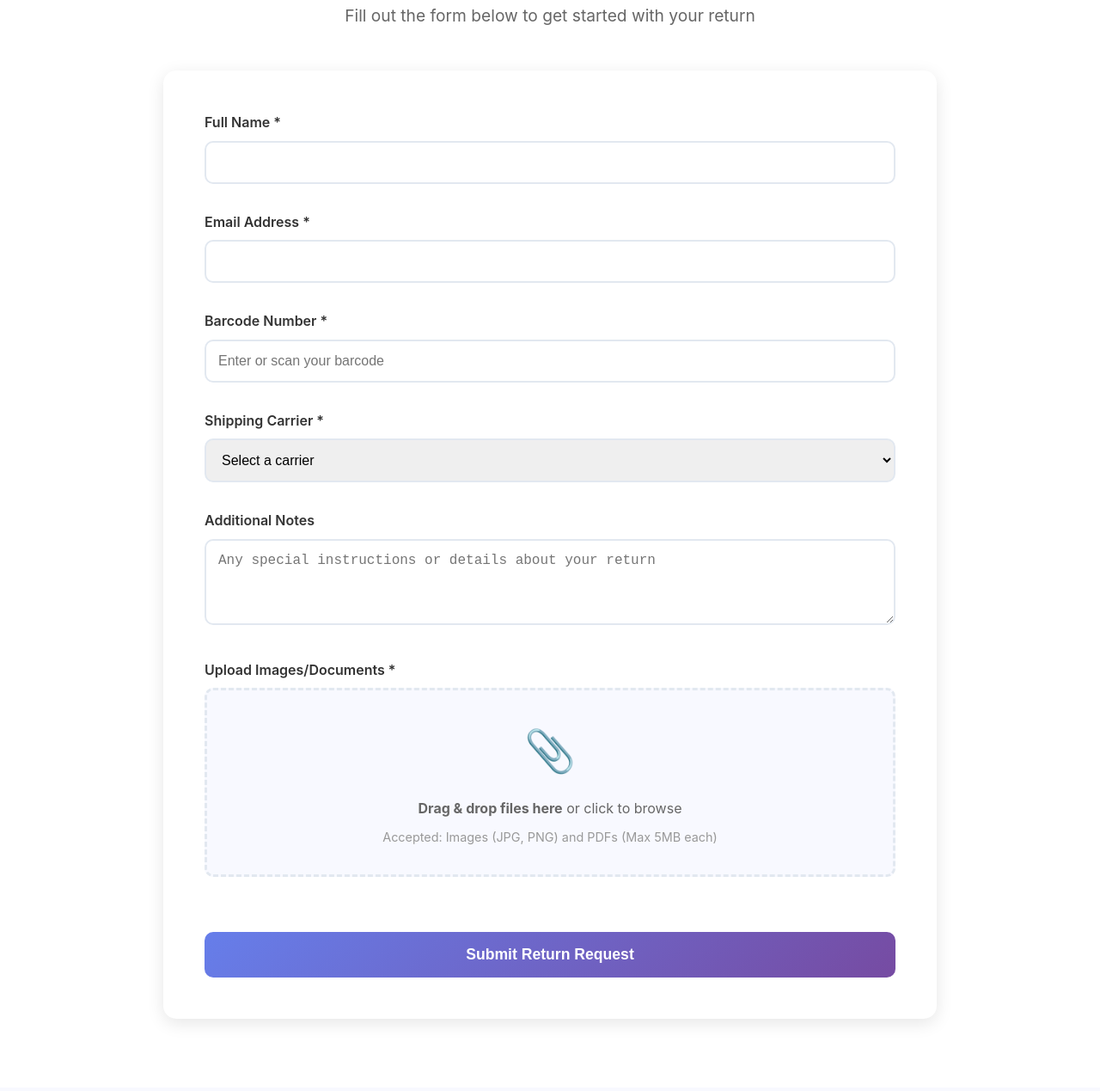
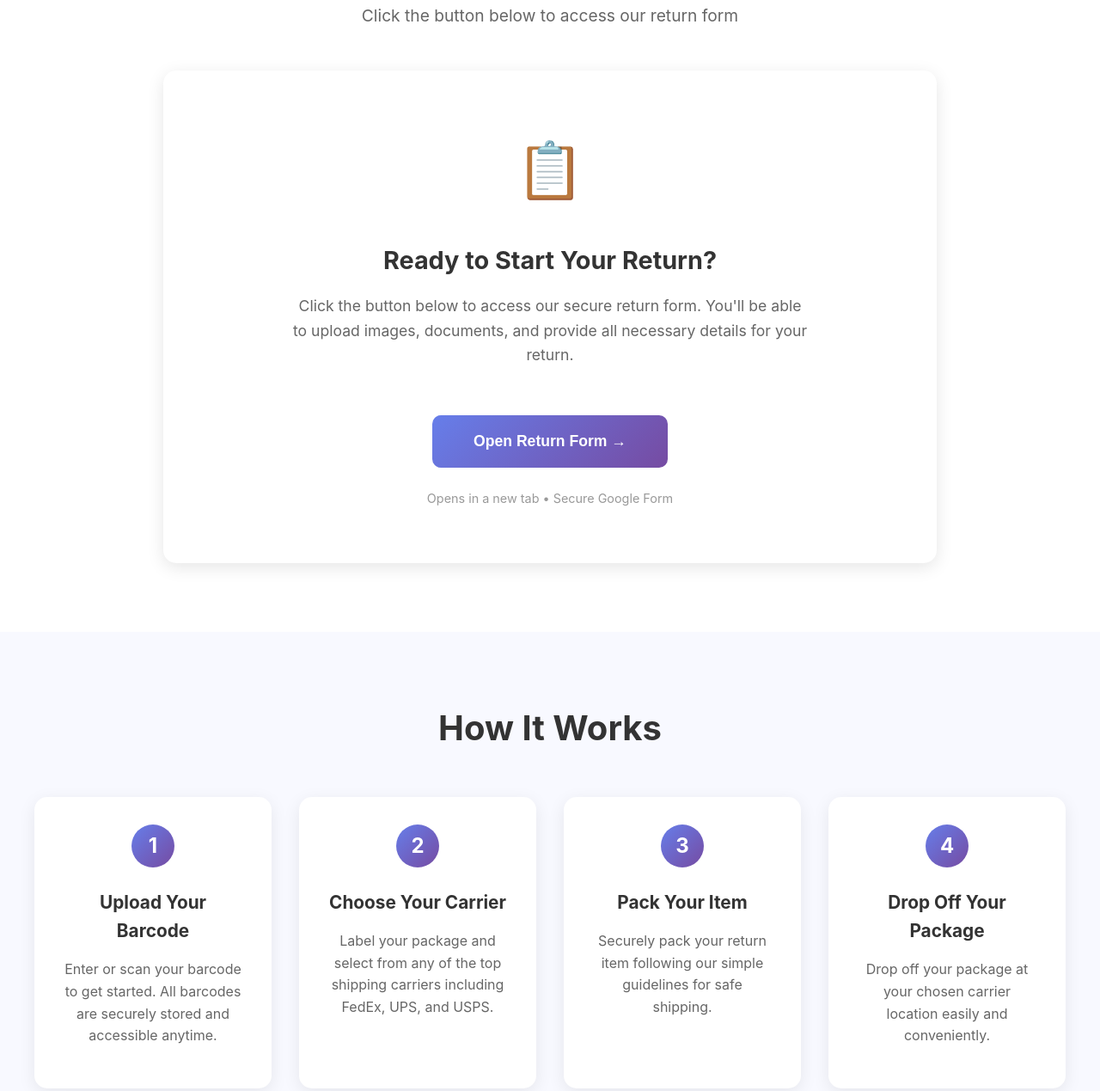
Before and after one commit to rachmurali02/returnsx-site, a plain HTML site: page index.html in a window 1280 px wide. Shown: the part 1529-2798 px from the top of the page at 86% size. Drawn offline with Linux system fonts and the light colour scheme.

Commit message:
Update index.html

```diff
--- a/index.html
+++ b/index.html
@@ -514,60 +514,24 @@
     <section class="form-section" id="scan-form">
         <div class="form-container">
             <h2 class="form-title">Scan Your Return</h2>
-            <p class="form-description">Fill out the form below to get started with your return</p>
+            <p class="form-description">Click the button below to access our return form</p>
 
-            <div class="custom-form">
-                <div class="form-group">
-                    <label for="name">Full Name *</label>
-                    <input type="text" id="name" required>
-                </div>
+            <div class="custom-form" style="text-align: center; padding: 4rem 3rem;">
+                <div style="font-size: 4rem; margin-bottom: 2rem;">📋</div>
+                <h3 style="font-size: 1.8rem; margin-bottom: 1rem; color: #333;">Ready to Start Your Return?</h3>
+                <p style="color: #666; font-size: 1.1rem; margin-bottom: 2.5rem; max-width: 600px; margin-left: auto; margin-right: auto;">
+                    Click the button below to access our secure return form. You'll be able to upload images, documents, and provide all necessary details for your return.
+                </p>
 
-                <div class="form-group">
-                    <label for="email">Email Address *</label>
-                    <input type="email" id="email" required>
-                </div>
+                <a href="https://docs.google.com/forms/d/e/1FAIpQLSfsF7gBr-n2COemt5Ig2-zdVpg7Jy1fUpmDj26iJFF9C318Ng/viewform?usp=dialog" target="_blank" style="text-decoration: none;">
+                    <button class="submit-button" style="width: auto; padding: 1.25rem 3rem; display: inline-block;">
+                        Open Return Form →
+                    </button>
+                </a>
 
-                <div class="form-group">
-                    <label for="barcode">Barcode Number *</label>
-                    <input type="text" id="barcode" placeholder="Enter or scan your barcode" required>
-                </div>
-
-                <div class="form-group">
-                    <label for="carrier">Shipping Carrier *</label>
-                    <select id="carrier" required>
-                        <option value="">Select a carrier</option>
-                        <option value="fedex">FedEx</option>
-                        <option value="ups">UPS</option>
-                        <option value="usps">USPS</option>
-                    </select>
-                </div>
-
-                <div class="form-group">
-                    <label for="notes">Additional Notes</label>
-                    <textarea id="notes" placeholder="Any special instructions or details about your return"></textarea>
-                </div>
-
-                <div class="form-group">
-                    <label>Upload Images/Documents *</label>
-                    <div class="file-upload-area" id="dropArea">
-                        <div class="file-upload-icon">📎</div>
-                        <div class="file-upload-text">
-                            <strong>Drag & drop files here</strong> or click to browse
-                        </div>
-                        <div style="color: #999; font-size: 0.9rem;">
-                            Accepted: Images (JPG, PNG) and PDFs (Max 5MB each)
-                        </div>
-                        <input type="file" id="fileInput" class="file-upload-input" multiple accept="image/*,.pdf">
-                    </div>
-                    <div class="file-preview" id="filePreview"></div>
-                </div>
-
-                <button class="submit-button" id="submitBtn">Submit Return Request</button>
-
-                <div class="success-message" id="successMessage">
-                    <h3>✓ Return Request Submitted Successfully!</h3>
-                    <p>We've received your return information. You'll receive a confirmation email shortly.</p>
-                </div>
+                <p style="color: #999; font-size: 0.9rem; margin-top: 1.5rem;">
+                    Opens in a new tab • Secure Google Form
+                </p>
             </div>
         </div>
     </section>
```
